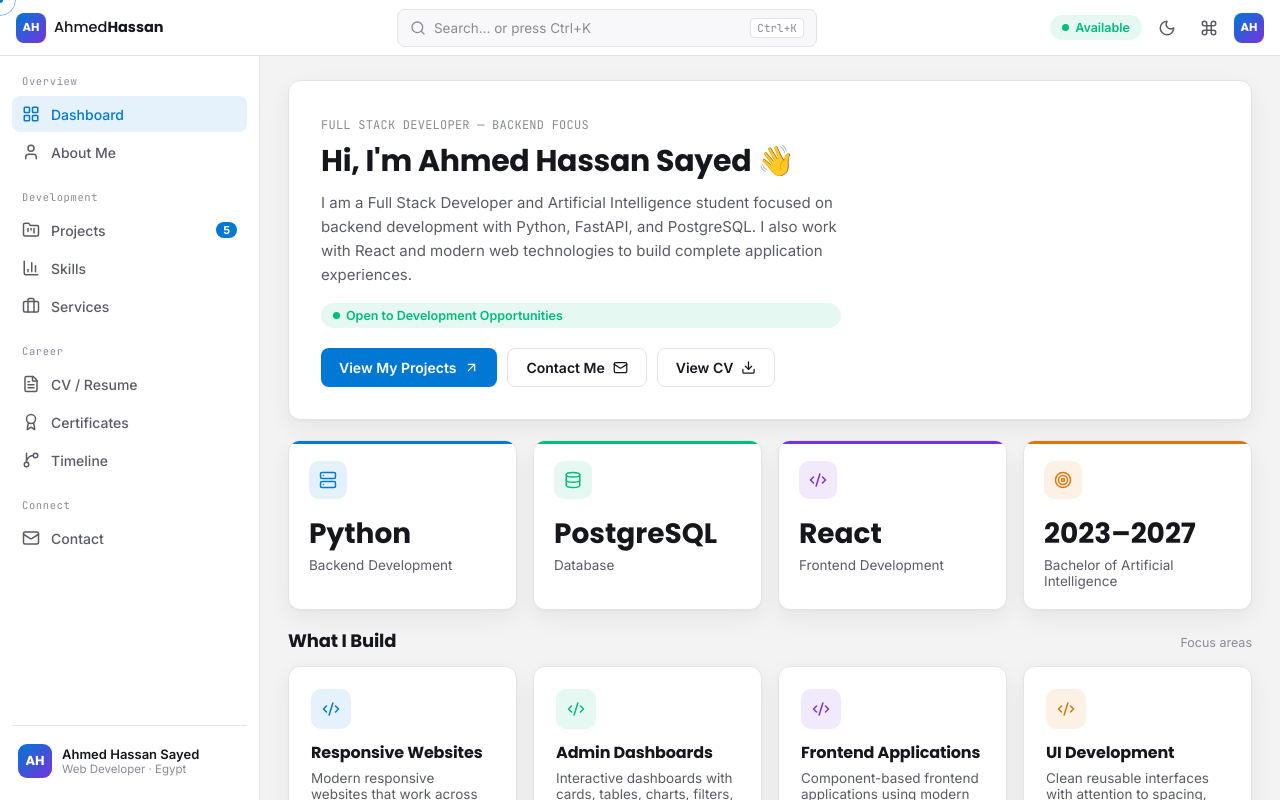
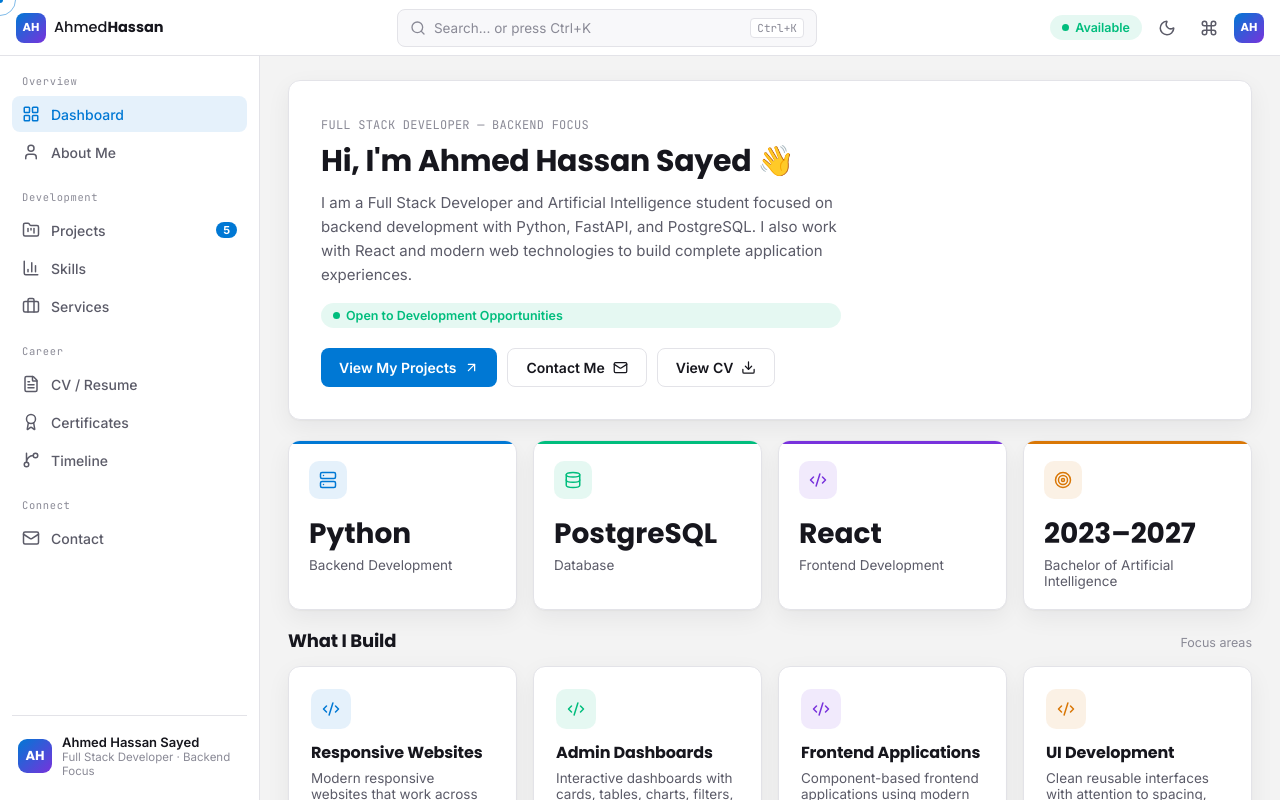
Before and after one commit to ahmedhassan232/ahmed-frontp, a React (Vite) app: page / in a window 1280 px wide. Built offline with nearby package versions, Linux system fonts and the light colour scheme.

Commit message:
Update portfolio content: src/components/Sidebar.jsx

```diff
--- a/src/components/Sidebar.jsx
+++ b/src/components/Sidebar.jsx
@@ -73,7 +73,7 @@ export default function Sidebar({ open, collapsed, onClose }) {
               <div className="avatar">AH</div>
               <div>
                 <div className="sidebar-user-name">Ahmed Hassan Sayed</div>
-                <div className="sidebar-user-sub">Web Developer · Egypt</div>
+                <div className="sidebar-user-sub">Full Stack Developer · Backend Focus</div>
               </div>
             </div>
           </div>
```
